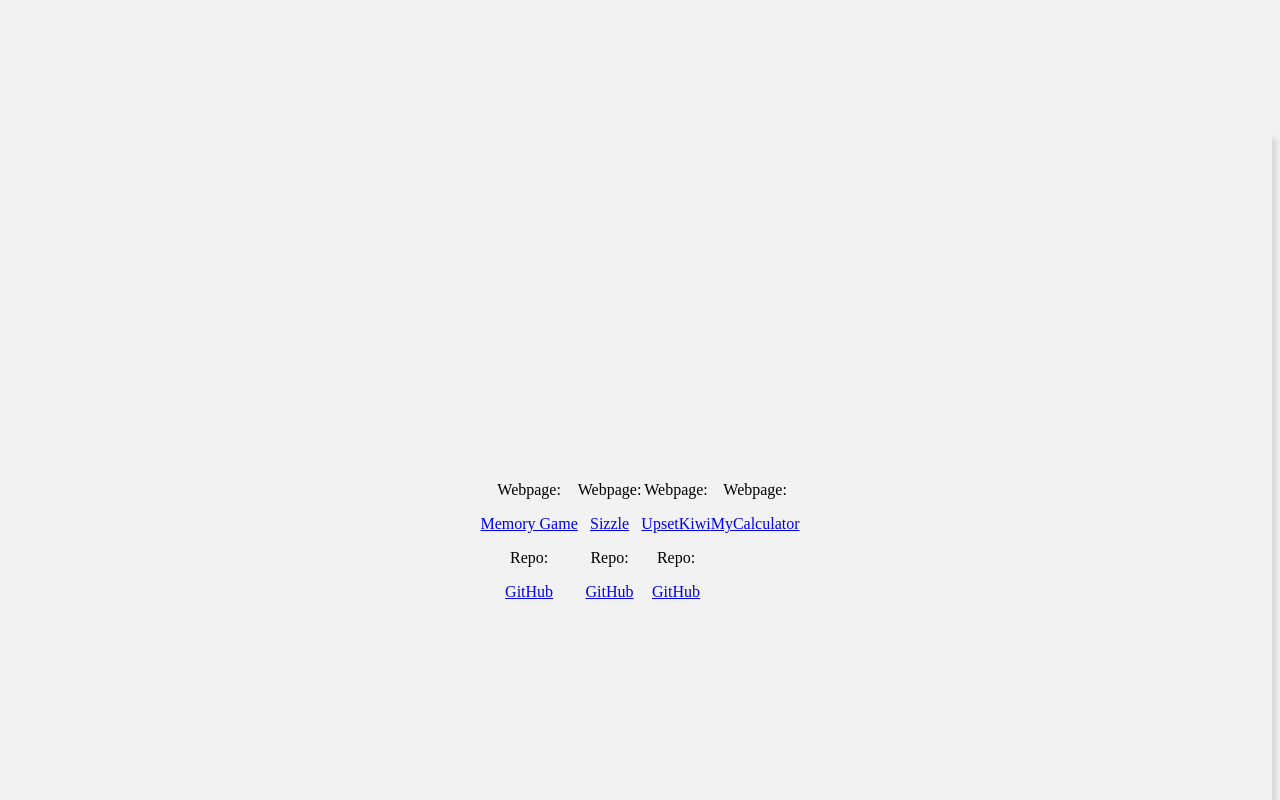
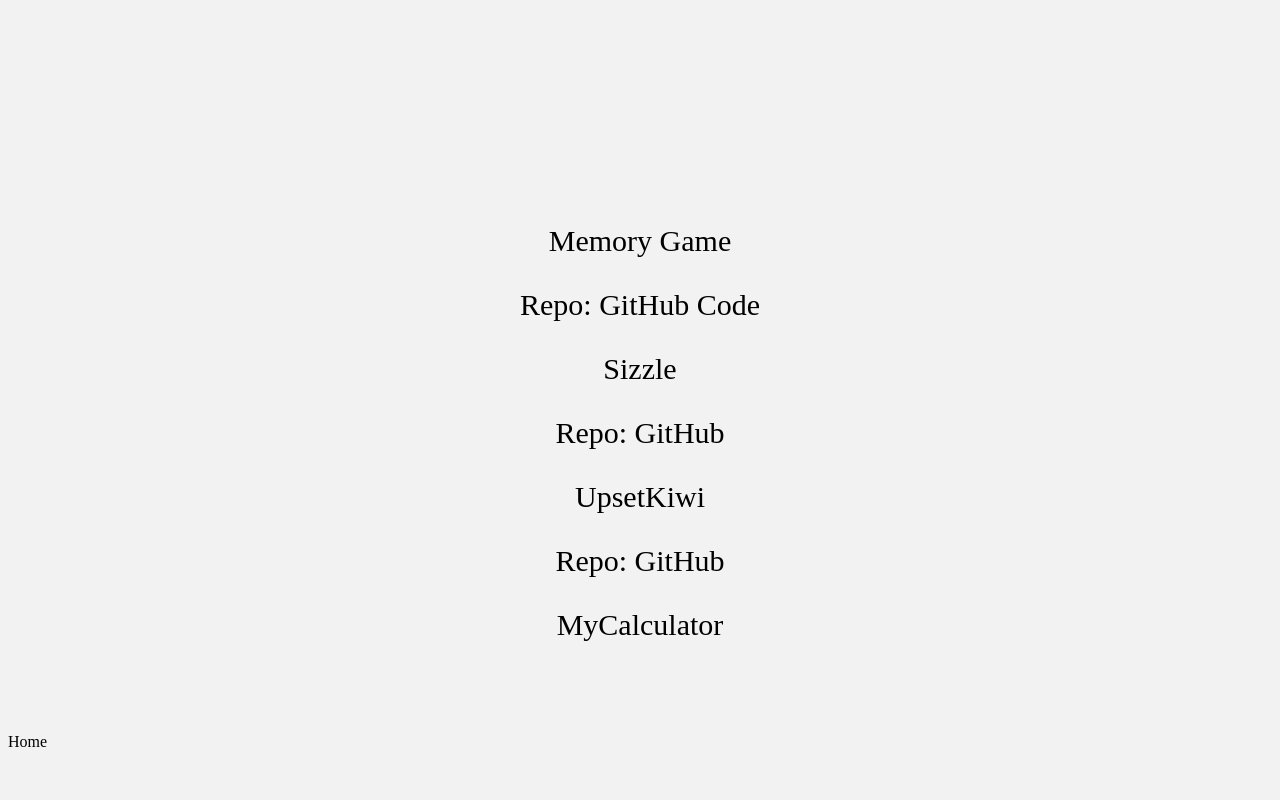
Before and after one commit to carlacfw/boilerplate-react-webpack, a React app: page / in a window 1280 px wide. Shown: the part 660-1460 px from the top of the page. After the commit the page ends 1419 px from the top, so only its background shows below. Built offline with nearby package versions, Linux system fonts and the light colour scheme.

Commit message:
portfolio almost done

```diff
--- a/main.css
+++ b/main.css
@@ -1,16 +1,27 @@
 .links {
-  display: flex;
- flex-flow: wrap;
- border-style: solid;
- border: white;
- width: 100%;
- height: 800px;
+ width: 300px;
+ height: 600px;
  align-content: center;
  justify-content:center;
  text-align: center;
  margin: 0 auto;
+ font-size: 30px;
+}
+a:link {
+  text-decoration: none;
+  color: black;
+}
+a:visited {
+    text-decoration: none;
+    color: black;
+}
 
- box-shadow: 5px 5px 5px #d9d9d9;
+a:hover {
+    text-decoration: underline;
+}
+
+a:active {
+    text-decoration: underline;
 }
 .welcome {
   text-align: center;
--- a/src/components/Portfolio.js
+++ b/src/components/Portfolio.js
@@ -10,22 +10,22 @@
         </div>
       <div className='links'>
         <div className='memoryGame'>
-          <p>Webpage: </p><a href="http://playreact.herokuapp.com">Memory Game</a>
-          <p>Repo: </p><a href="https://github.com/carlacfw/memory-game">GitHub</a>
+          <a href="http://playreact.herokuapp.com">Memory Game</a>
+          <p>Repo: <a href="https://github.com/carlacfw/memory-game">GitHub Code</a></p>
         </div>
 
         <div className='sizzle'>
-          <p>Webpage: </p><a href="https://sizzzle.herokuapp.com">Sizzle</a>
-          <p>Repo: </p><a href="https://github.com/SizzleDevelopers/sizzle">GitHub</a>
+          <a href="https://sizzzle.herokuapp.com">Sizzle</a>
+          <p>Repo: <a href="https://github.com/SizzleDevelopers/sizzle">GitHub</a> </p>
         </div>
 
         <div className='upsetkiwi'>
-          <p>Webpage: </p><a href=" https://upsetkiwi.herokuapp.com">UpsetKiwi</a>
-          <p>Repo: </p><a href="https://github.com/carlacfw/upsetkiwi">GitHub</a>
+          <a href=" https://upsetkiwi.herokuapp.com">UpsetKiwi</a>
+          <p>Repo: <a href="https://github.com/carlacfw/upsetkiwi">GitHub</a></p>
         </div>
 
         <div className='calculator'>
-          <p>Webpage: </p><a href="https://codepen.io/carlacfw/pen/MomqOe">MyCalculator</a>
+          <a href="https://codepen.io/carlacfw/pen/MomqOe">MyCalculator</a>
         </div>
       </div>
     </div>
```
